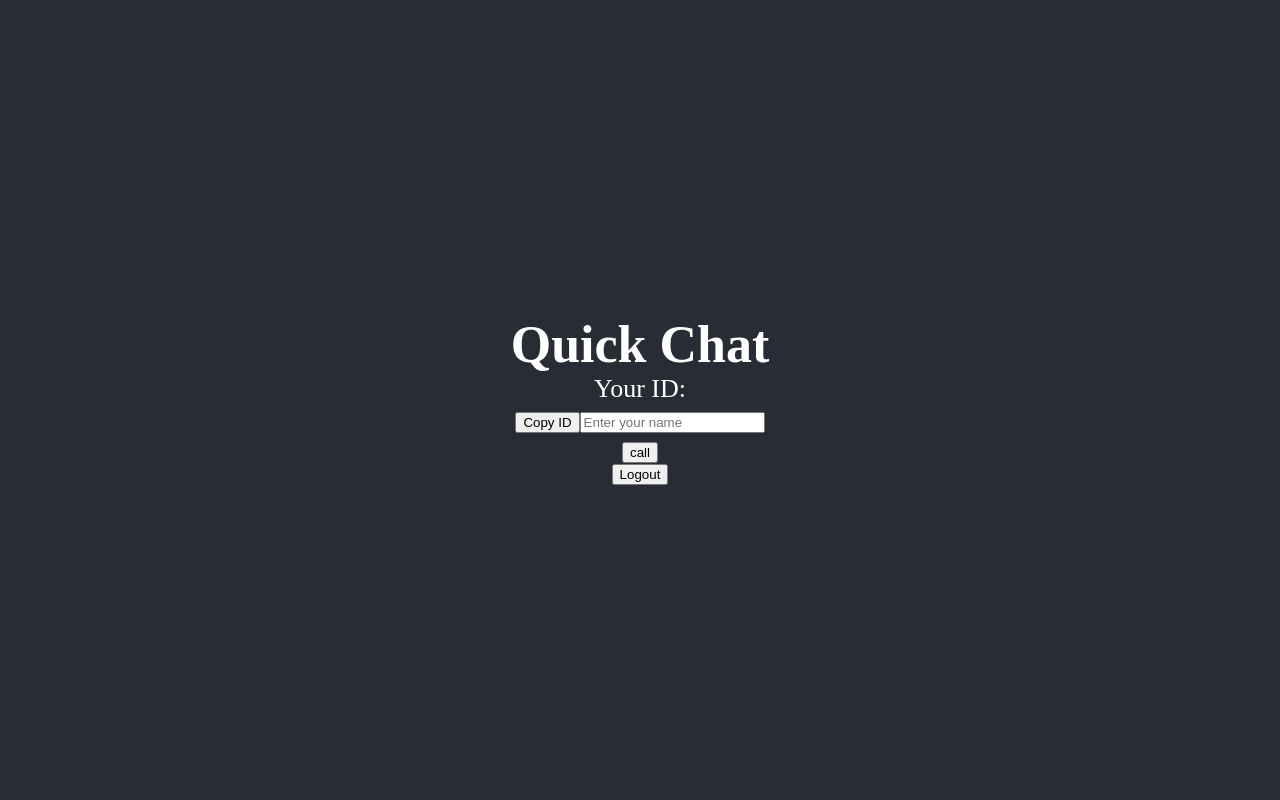
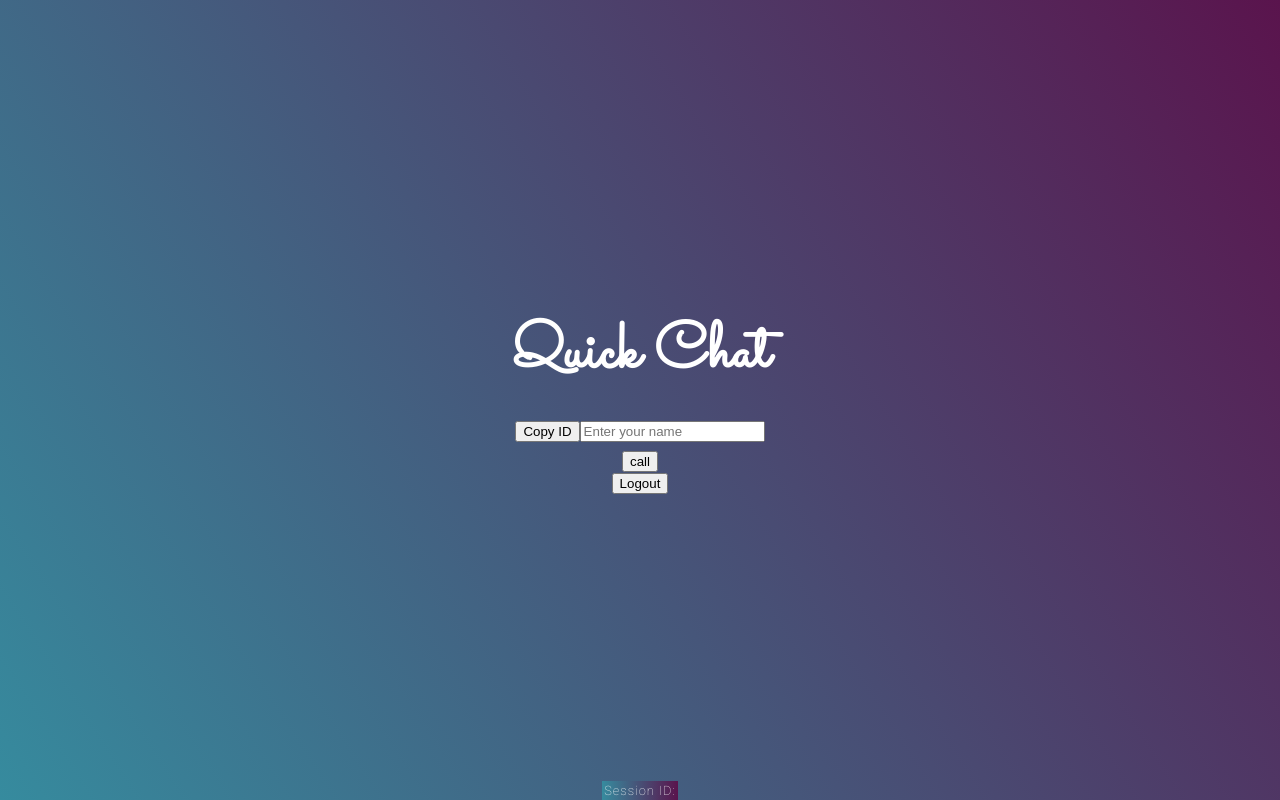
Before and after one commit to PxPerfectMike/video-chat, a React (Create React App) app: page /Chat in a window 1280 px wide. Built offline with nearby package versions, Linux system fonts and the light colour scheme; no server answers; sample sign-in values are in the browser's storage.

Commit message:
various style improvements

```diff
--- a/public/index.html
+++ b/public/index.html
@@ -1,18 +1,23 @@
 <!DOCTYPE html>
 <html lang="en">
-
 	<head>
 		<meta charset="utf-8" />
 		<link rel="icon" href="%PUBLIC_URL%/favicon.ico" />
 		<meta name="viewport" content="width=device-width, initial-scale=1" />
 		<meta name="theme-color" content="#000000" />
-  <meta name="description" content="Web site created using create-react-app" />
+		<meta
+			name="description"
+			content="Web site created using create-react-app"
+		/>
 		<link rel="apple-touch-icon" href="%PUBLIC_URL%/logo192.png" />
 
 		<link rel="manifest" href="%PUBLIC_URL%/manifest.json" />
-  <link rel="preconnect" href="https://fonts.googleapis.com">
-  <link rel="preconnect" href="https://fonts.gstatic.com" crossorigin>
-  <link href="https://fonts.googleapis.com/css2?family=Sacramento&display=swap" rel="stylesheet">
+		<link rel="preconnect" href="https://fonts.googleapis.com" />
+		<link rel="preconnect" href="https://fonts.gstatic.com" crossorigin />
+		<link
+			href="https://fonts.googleapis.com/css2?family=Roboto:wght@100&family=Sacramento&display=swap"
+			rel="stylesheet"
+		/>
 
 		<title>video-chat</title>
 	</head>
@@ -21,5 +26,4 @@
 		<noscript>You need to enable JavaScript to run this app.</noscript>
 		<div id="root"></div>
 	</body>
-
 </html>
--- a/src/App.css
+++ b/src/App.css
@@ -1,6 +1,12 @@
 * {
 	box-sizing: border-box;
 	margin: 0;
+}
+
+.titleHeader {
+	font-size: 4rem;
+	font-weight: 600;
+	font-family: 'Sacramento', cursive;
 }
 
 .container {
@@ -9,7 +15,7 @@
 	align-items: center;
 	justify-content: center;
 	height: 100vh;
-	background-color: #282c34;
+	background-image: linear-gradient(57deg, #368b9e, #5a144d);
 	color: white;
 	font-size: calc(10px + 2vmin);
 	text-align: center;
@@ -17,21 +23,31 @@
 	overflow: hidden;
 }
 
+.myWindow {
+	border-radius: 50%;
+	padding: 6px;
+	width: auto;
+	height: auto;
+}
+
 .myStream {
-	margin: 10px 50px;
 	border-radius: 50%;
 	border: 3px solid white;
+	padding: 6px;
+	outline: #ffffff solid 2px;
+	outline-offset: 0.2rem;
+	background-color: #3321b5;
+	z-index: 1;
+	border: 2px solid white;
 }
 
-.myStream video {
-	z-index: 1;
+.myIdText {
 	position: fixed;
-	left: 20%;
-	bottom: 20%;
-	min-width: 100vw;
-	min-height: 100vh;
-	max-width: 90vw;
-	max-height: 90vh;
-	margin: auto;
-	border-radius: 50%;
+	bottom: 0;
+	font-size: 0.8rem;
+	font-weight: 100;
+	font-family: 'Roboto', sans-serif;
+	letter-spacing: 1px;
+	padding: 2px;
+	background-image: linear-gradient(90deg, #368b9e, #5a144d);
 }
--- a/src/Chat.jsx
+++ b/src/Chat.jsx
@@ -6,6 +6,7 @@ import { useAuthState } from 'react-firebase-hooks/auth';
 import { useNavigate } from 'react-router-dom';
 import { auth, logout } from './firebase';
 import './App.css';
+import './loading.png';
 
 const socket = io.connect('http://localhost:5000');
 
@@ -24,6 +25,7 @@ export default function Chat() {
 	const myVideo = useRef();
 	const userVideo = useRef();
 	const connectionRef = useRef();
+	const [sessionId, setSessionId] = useState('');
 
 	useEffect(() => {
 		if (loading) return;
@@ -40,6 +42,7 @@ export default function Chat() {
 
 		socket.on('me', (id) => {
 			setMe(id);
+			setSessionId(id);
 		});
 
 		socket.on('callUser', (data) => {
@@ -109,10 +112,12 @@ export default function Chat() {
 					{stream && (
 						<video
 							className='myStream'
+							poster='loading.png'
 							playsInline
 							muted
 							ref={myVideo}
 							autoPlay
+							preload='none'
 						/>
 					)}
 				</div>
@@ -121,6 +126,7 @@ export default function Chat() {
 					{callAccepted && !callEnded ? (
 						<video
 							className='userStream'
+							poster='loading.png'
 							playsInline
 							ref={userVideo}
 							autoPlay
@@ -129,7 +135,6 @@ export default function Chat() {
 				</div>
 
 				<div className='myId'>
-					<p className='myIdText'>Your ID: {me}</p>
 					<CopyToClipboard text={me}>
 						<button className='copyButton'>Copy ID</button>
 					</CopyToClipboard>
@@ -172,6 +177,7 @@ export default function Chat() {
 				<button className='logoutButton' onClick={logout}>
 					Logout
 				</button>
+				<p className='myIdText'>Session ID: {sessionId}</p>
 			</div>
 		</>
 	);
```
Also changed, not shown: src/loading.png (added), 1 other file (tests, documents, lock files or other folders). Lines whose indentation alone changed are shown as unchanged.
